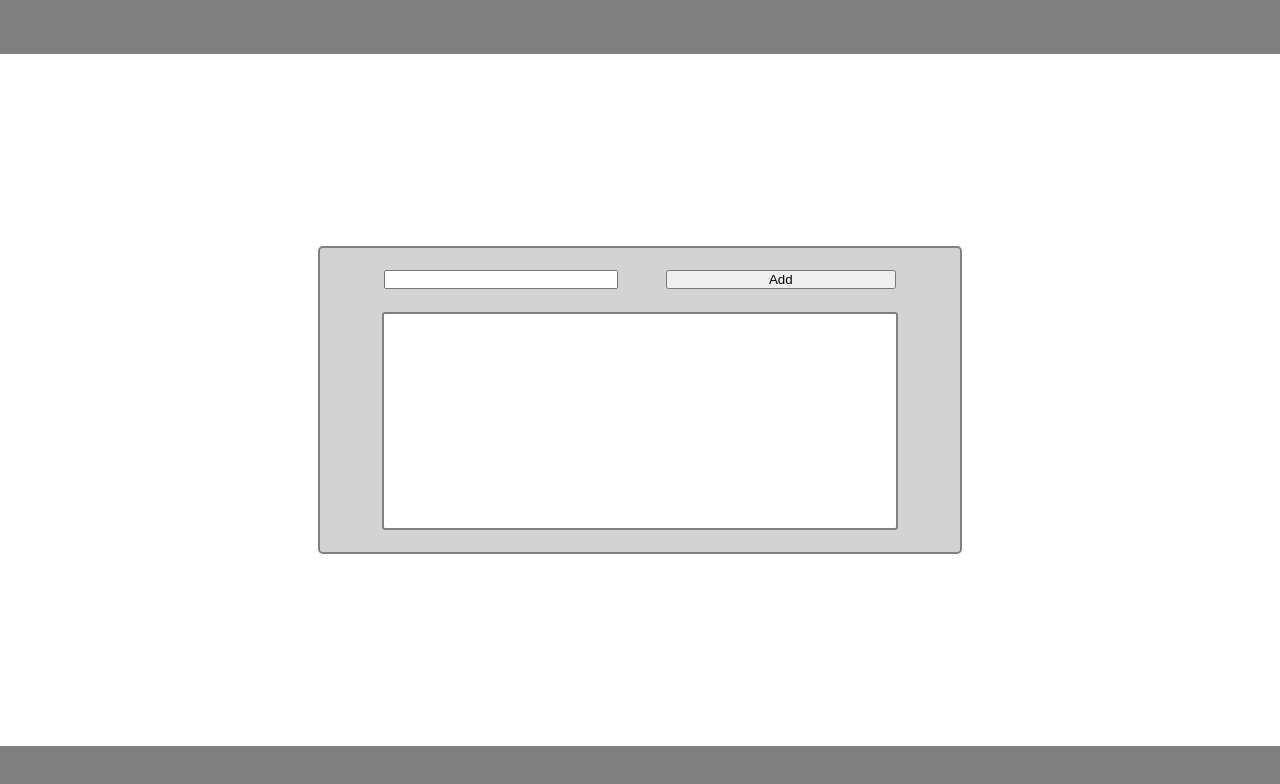
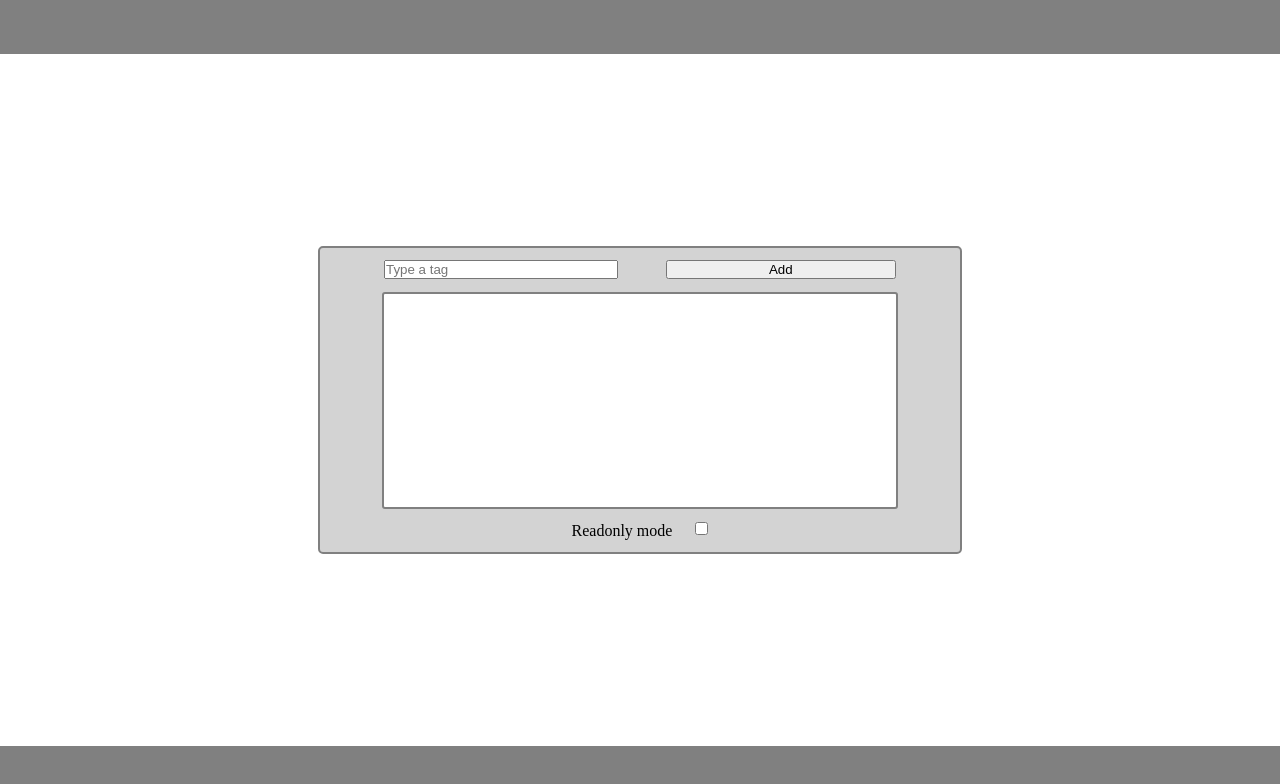
Before and after one commit to yuliagushcha/test, a plain HTML site: page index.html in a window 1280 px wide. Drawn offline with Linux system fonts and the light colour scheme.

Commit message:
feat: add readonly mode checkbox

```diff
--- a/index.css
+++ b/index.css
@@ -69,3 +69,10 @@ body, html {
   border-radius: 3px;
   background-color: white;
 }
+
+.component_ReadOnlyMode {
+  display: flex;
+  justify-content: space-around;
+  align-items: flex-start;
+  width: 25%;
+}
--- a/index.html
+++ b/index.html
@@ -17,11 +17,15 @@
     <main class="main">
       <div class="component">
         <section class="component_Buttons">
-          <input type="text" class="buttonWidth">
+          <input type="text" class="buttonWidth" placeholder="Type a tag">
           <button class="buttonWidth">Add</button>
         </section>
         <section class="component_TagsArea">
 
+        </section>
+        <section class="component_ReadOnlyMode">
+          <p>Readonly mode</p>
+          <input type="checkbox">
         </section>
       </div>
     </main>
```
